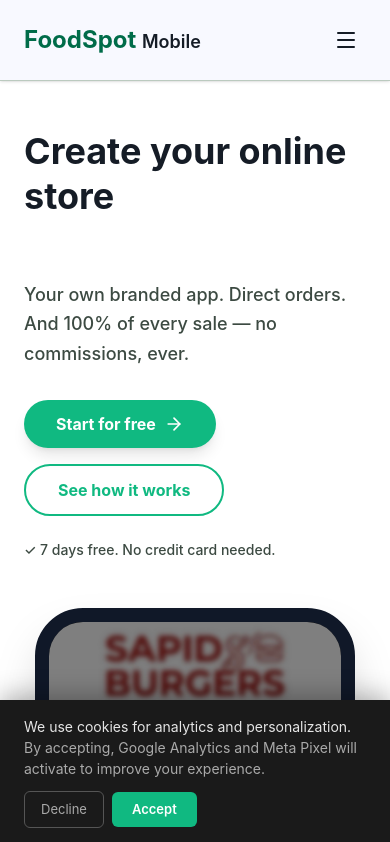
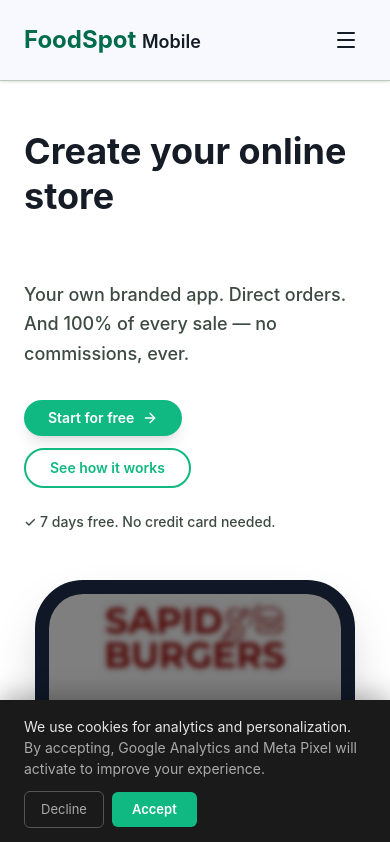
Before and after one commit to hikaribrandan3-code/foodspot-new-landing-page-, a React (Vite) app: page / in a window 390 px wide. Shown: the top 842 px of the page. Built offline with nearby package versions, Linux system fonts and the light colour scheme; a web font is replaced by a local one.

Commit message:
Shrink buttons, center text, reduce desktop phone size

```diff
--- a/src/components/MainSections.tsx
+++ b/src/components/MainSections.tsx
@@ -183,19 +183,19 @@ export function Hero() {
                 : 'Your own branded app. Direct orders. And 100% of every sale — no commissions, ever.'}
             </p>
 
-            <div className="flex flex-col sm:flex-row gap-4 items-start">
+            <div className="flex flex-col sm:flex-row gap-3 items-start">
               <a
                 href="https://foodspotapp.vercel.app/start-trial"
                 onClick={() => trackCtaClick('hero_create_account', 'hero')}
-                className="bg-[#10b981] hover:bg-[#059669] text-white px-8 py-3 rounded-full font-bold shadow-lg transition-all active:scale-95 inline-flex items-center gap-2"
+                className="bg-[#10b981] hover:bg-[#059669] text-white px-6 py-2 rounded-full font-semibold text-sm shadow-lg transition-all active:scale-95 inline-flex items-center justify-center gap-2"
               >
                 {t(lang, 'hero_cta')}
-                <ArrowRight className="w-5 h-5" />
+                <ArrowRight className="w-4 h-4" />
               </a>
 
               <a
                 href="#beneficios"
-                className="border-2 border-[#10b981] text-[#10b981] px-8 py-3 rounded-full font-bold hover:bg-emerald-50 transition-all"
+                className="border-2 border-[#10b981] text-[#10b981] px-6 py-2 rounded-full font-semibold text-sm hover:bg-emerald-50 transition-all inline-flex items-center justify-center"
               >
                 {lang === 'es' ? 'Ver cómo funciona' : lang === 'pt' ? 'Ver como funciona' : 'See how it works'}
               </a>
@@ -241,7 +241,7 @@ function AnimatedPhoneShowcase() {
   // Phone size: full on mobile, much smaller on desktop
   const phoneSize = isMobile
     ? "relative w-80 h-[650px]"
-    : "relative w-64 h-[520px]";
+    : "relative w-48 h-[380px]";
 
   return (
     <div className={phoneSize}>
```
